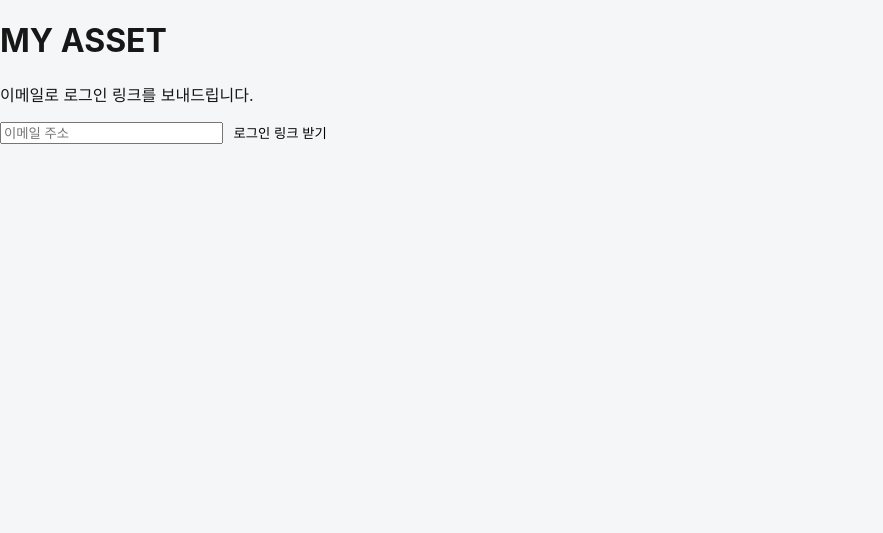
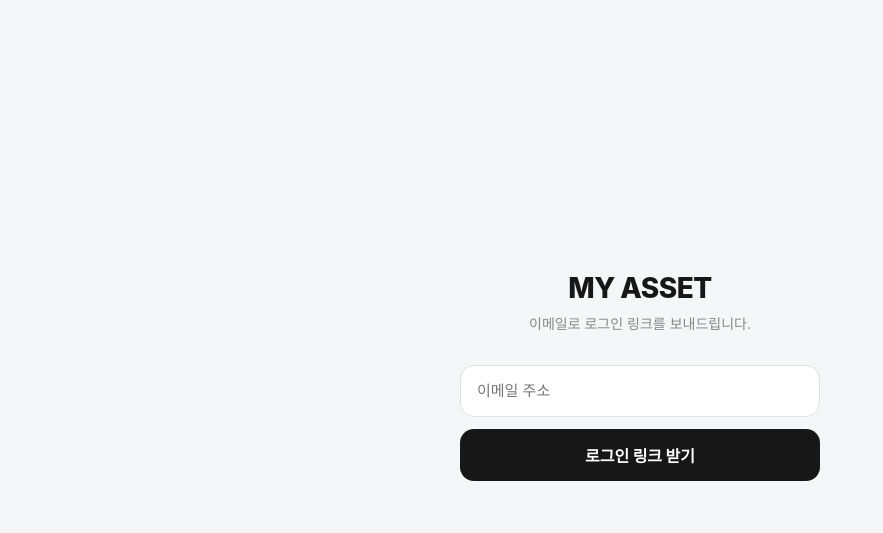
Before and after one commit to kimguentae/My-family-web-assetmanager, a plain HTML site: page index.html in a window 1280 px wide. Shown: the whole page, without its empty margins (0-883 px from the left). Drawn offline with nearby package versions, Linux system fonts and the light colour scheme.

Commit message:
style: login screen

```diff
--- a/style.css
+++ b/style.css
@@ -1907,3 +1907,78 @@ button {
     transform: scale(.97);
     box-shadow: 0 4px 14px rgba(47,128,237,.18);
 }
+
+/* =========================
+   LOGIN SCREEN
+========================= */
+
+.login-screen {
+    position: fixed;
+    inset: 0;
+    background: #f5f6f8;
+    display: flex;
+    align-items: center;
+    justify-content: center;
+    padding: 24px;
+    z-index: 5000;
+}
+
+.login-inner {
+    width: 100%;
+    max-width: 360px;
+    text-align: center;
+}
+
+.login-logo {
+    font-size: 28px;
+    font-weight: 800;
+    letter-spacing: -0.5px;
+    margin: 0 0 8px;
+}
+
+.login-desc {
+    font-size: 14px;
+    color: #888;
+    margin: 0 0 32px;
+}
+
+.login-input {
+    width: 100%;
+    height: 52px;
+    padding: 0 16px;
+    border: 1px solid #e0e0e0;
+    border-radius: 14px;
+    background: white;
+    font-size: 15px;
+    box-sizing: border-box;
+    margin-bottom: 12px;
+    outline: 0;
+}
+
+.login-input:focus {
+    border-color: #171717;
+}
+
+.login-btn {
+    width: 100%;
+    height: 52px;
+    background: #171717;
+    color: white;
+    border: 0;
+    border-radius: 14px;
+    font-size: 16px;
+    font-weight: 800;
+    cursor: pointer;
+}
+
+.login-btn:disabled {
+    opacity: .6;
+}
+
+.login-msg {
+    margin-top: 16px;
+    font-size: 13px;
+    color: #888;
+    min-height: 20px;
+    line-height: 1.5;
+}
```
